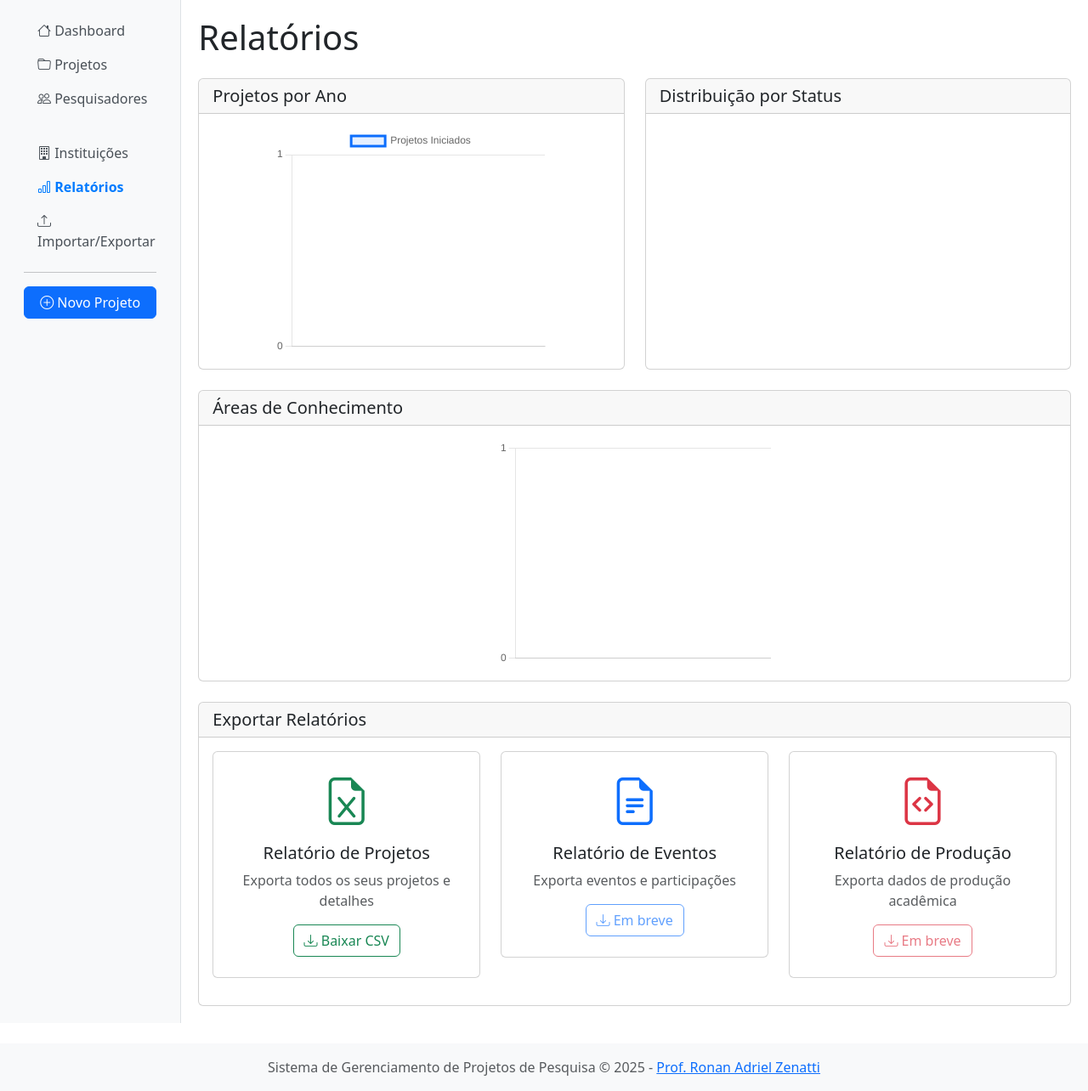
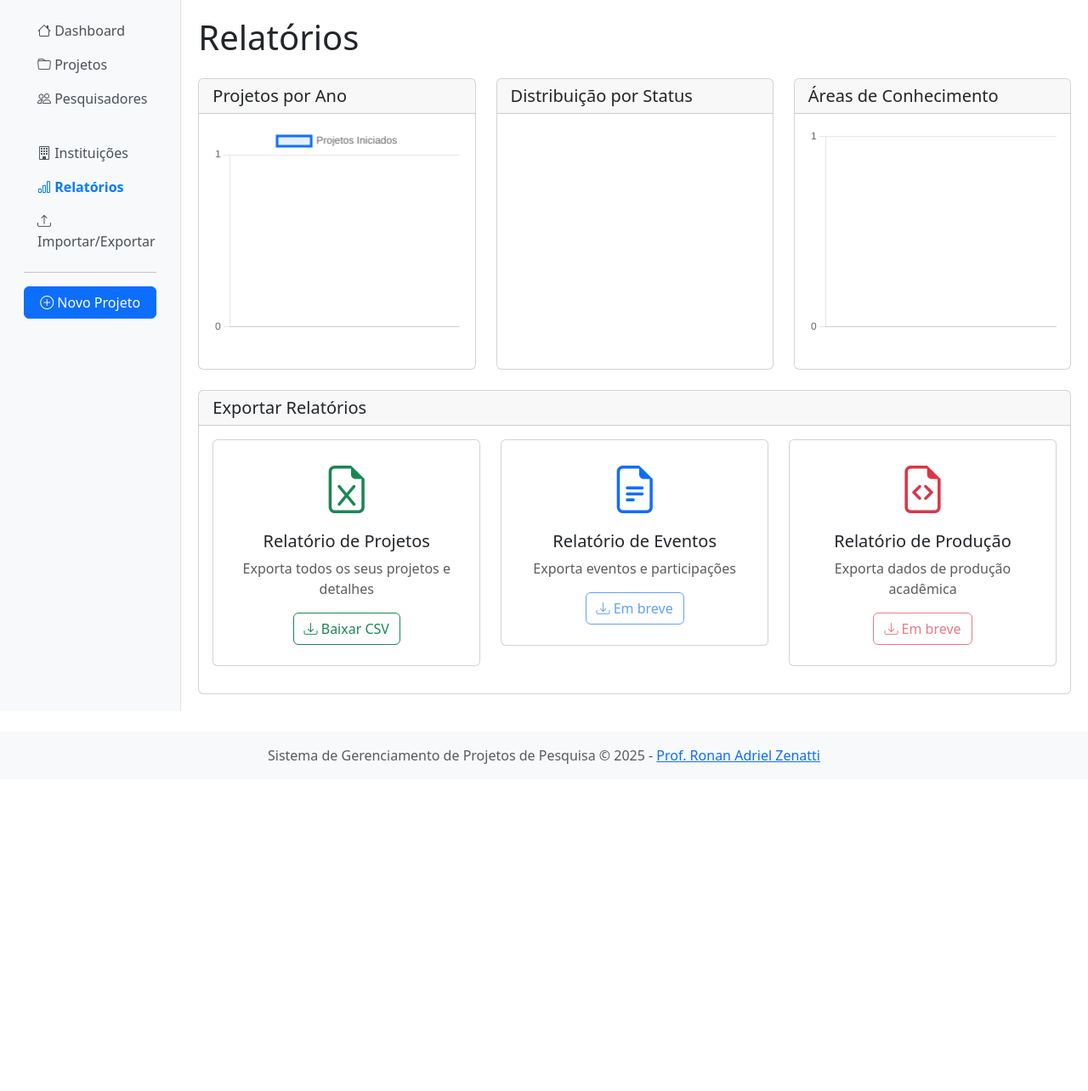
Before and after one commit to ronanzenatti/sispesq, a Flask app: page /relatorios in a window 1280 px wide. Shown: the part 56-1340 px from the top of the page at 85% size. After the commit the page ends 955 px from the top, so only its background shows below. Run offline with Flask 3, Linux system fonts and the light colour scheme; the visitor is signed in with stand-in values (Sample User, id 1); data that the repository does not hold is empty; a map, chart or similar area stays blank; parts of the project's set-up code (start-up, migrations or seed data) failed here and were passed over.

Commit message:
Update Relatórios

```diff
--- a/templates/relatorios.html
+++ b/templates/relatorios.html
@@ -4,7 +4,7 @@
 <h1 class="mb-4">Relatórios</h1>
 
 <div class="row">
-    <div class="col-md-6">
+    <div class="col-md-4">
         <div class="card mb-4">
             <div class="card-header">
                 <h5 class="card-title mb-0">Projetos por Ano</h5>
@@ -15,7 +15,7 @@
         </div>
     </div>
 
-    <div class="col-md-6">
+    <div class="col-md-4">
         <div class="card mb-4">
             <div class="card-header">
                 <h5 class="card-title mb-0">Distribuição por Status</h5>
@@ -25,10 +25,8 @@
             </div>
         </div>
     </div>
-</div>
 
-<div class="row">
-    <div class="col-md-12">
+    <div class="col-md-4">
         <div class="card mb-4">
             <div class="card-header">
                 <h5 class="card-title mb-0">Áreas de Conhecimento</h5>
```
